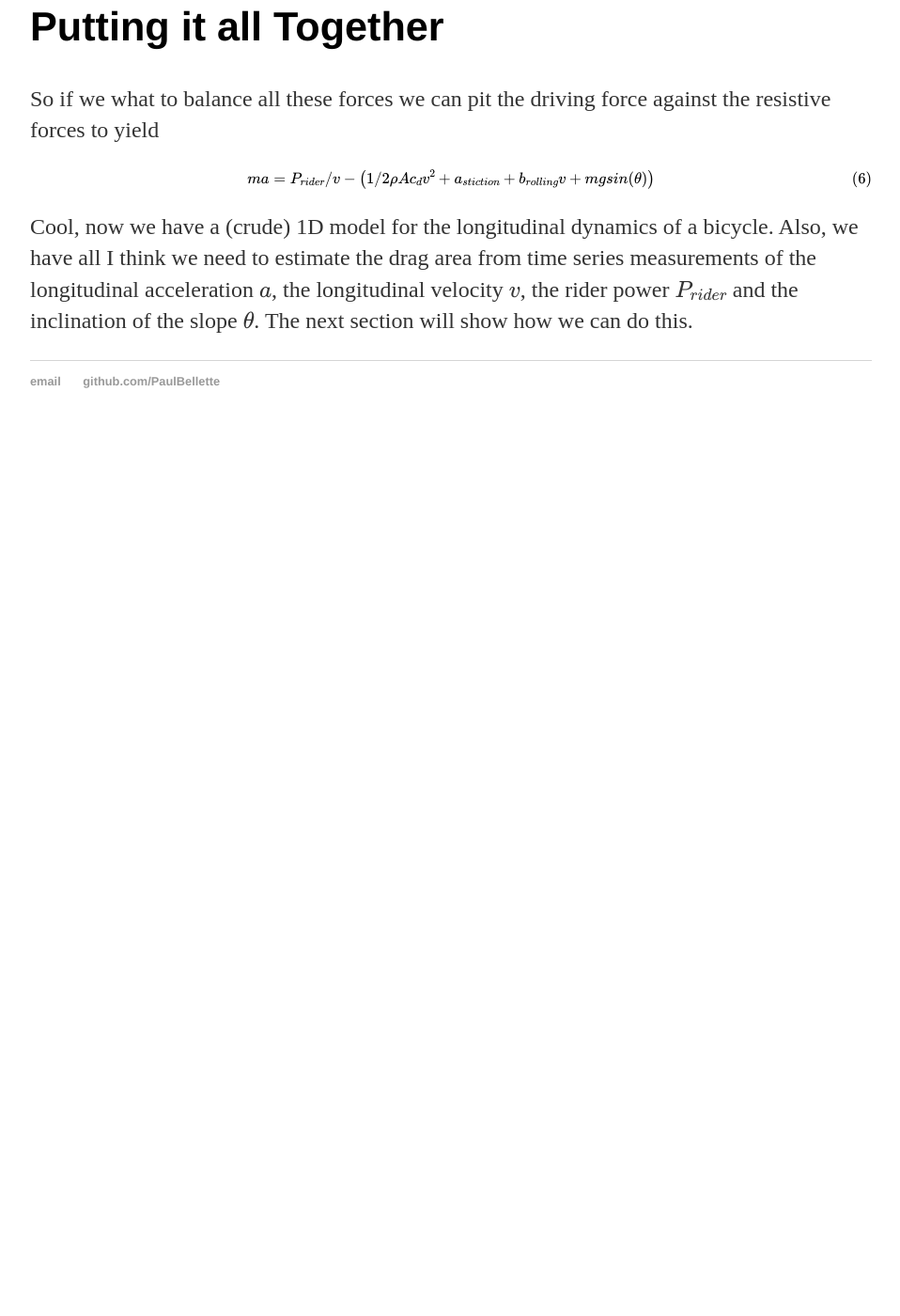
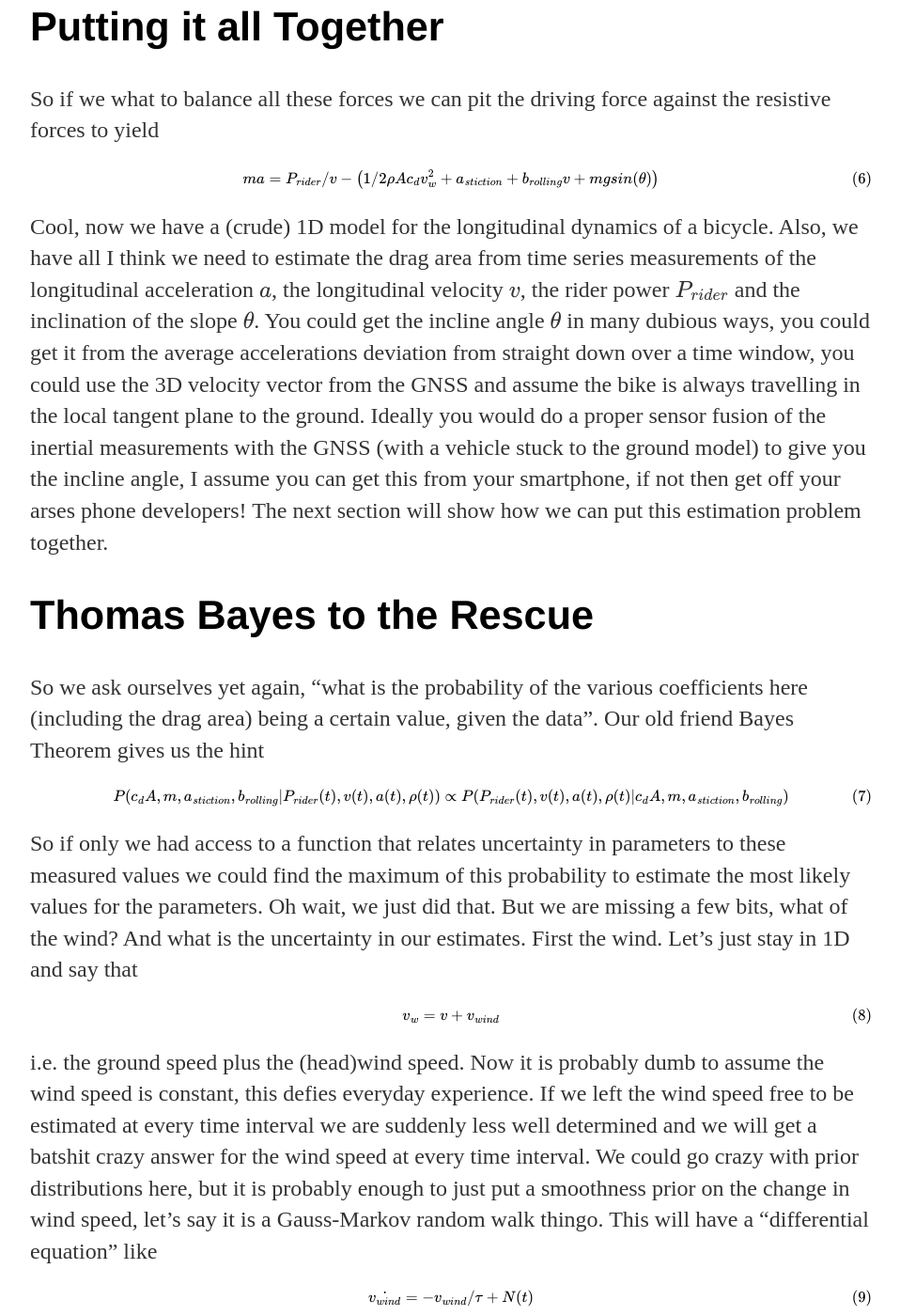
Before and after one commit to PaulBellette/PaulBellette.github.io, a Jekyll site: the page built from _posts/2018-07-15-BikeDrag.md, in a window 1280 px wide and 1400 px high, scrolled down 3118 px. Shown: the whole window at 94% size, without its empty margins (160-1118 px from the left). Built offline with Jekyll 4.4.1, drawn with Linux system fonts in a browser that asks for light colours; formulas are drawn with MathJax 3; before the commit the page ends 3593 px from its top, so only the background shows below that; some of the changed text lies outside the part shown.

Commit message:
More stuff, still not there. This is taking far too long for something so silly

```diff
--- a/_posts/2018-07-15-BikeDrag.md
+++ b/_posts/2018-07-15-BikeDrag.md
@@ -10,7 +10,7 @@ So I think we can all agree that (in Australia at least), road bicycles are a di
 
 I'm not going to say too much here for fear on embarrassing myself, but at high Reynolds Number the resistive force on a body in a fluid, $F_{drag}$, is reasonably approximated by the following function
 
-$$F_{drag} = 1/2 \rho A c_{d} v^2$$
+$$F_{drag} = 1/2 \rho A c_{d} v_{w}^2$$
 
 where $\rho$ is the density of the fluid, $A$ is the frontal area, $c_{d}$ is the "drag coefficient" and $v$ is the free stream velocity of the fluid (the speed far enough away to be undisturbed by having the thing in the flow). Cool beans. You can imagine that there is this magic coefficient that determines your drag based on your shape, except it sort of is more like a function of speed than a coefficient ewww. But anyway, let's pretend. You can see straight away that if you want less force of drag for a fixed speed you can alter either the air density (not practical), your frontal area (very, very practical, that's what tri-bars are all about) or you can lower your drag coefficient. It is often practical to lump the drag coefficient and frontal area into a "drag area". Bicycles (and Motorbikes) are an aerodynamic nightmare, they have a terrible drag coefficient. Mostly due to the giant monkey hanging off the back of them. There has been a lot of experimentation with various fairings on motorcycles historically, dustbin fairings had a lot of success in reducing the drag coefficient but were banned due to concerns about stability due to those interesting dynamics I alluded to earlier, stability in cross-winds and lack of range of motion for the steering. So your best bet for going fast is getting a small frontal area.
 
@@ -42,6 +42,31 @@ $$ F_{rider} = P_{rider}/v $$
 
 So if we what to balance all these forces we can pit the driving force against the resistive forces to yield
 
-$$ ma = P_{rider}/v - \left(1/2 \rho A c_{d}v^2 + a_{stiction} + b_{rolling}v + mgsin(\theta)\right) $$
+$$ ma = P_{rider}/v - \left(1/2 \rho A c_{d}v_{w}^2 + a_{stiction} + b_{rolling}v + mgsin(\theta)\right) $$
 
-Cool, now we have a (crude) 1D model for the longitudinal dynamics of a bicycle. Also, we have all I think we need to estimate the drag area from time series measurements of the longitudinal acceleration $a$, the longitudinal velocity $v$, the rider power $P_{rider}$ and the inclination of the slope $\theta$. The next section will show how we can do this.
+Cool, now we have a (crude) 1D model for the longitudinal dynamics of a bicycle. Also, we have all I think we need to estimate the drag area from time series measurements of the longitudinal acceleration $a$, the longitudinal velocity $v$, the rider power $P_{rider}$ and the inclination of the slope $\theta$. You could get the incline angle $\theta$ in many dubious ways, you could get it from the average accelerations deviation from straight down over a time window, you could use the 3D velocity vector from the GNSS and assume the bike is always travelling in the local tangent plane to the ground. Ideally you would do a proper sensor fusion of the inertial measurements with the GNSS (with a vehicle stuck to the ground model) to give you the incline angle, I assume you can get this from your smartphone, if not then get off your arses phone developers! The next section will show how we can put this estimation problem together.
+
+## Thomas Bayes to the Rescue
+
+So we ask ourselves yet again, "what is the probability of the various coefficients here (including the drag area) being a certain value, given the data". Our old friend Bayes Theorem gives us the hint
+
+$$ P(c_{d}A, m, a_{stiction}, b_{rolling} | P_{rider}(t), v(t), a(t), \rho (t)) \propto P( P_{rider}(t), v(t), a(t), \rho (t) | c_{d}A, m, a_{stiction}, b_{rolling} ) $$
+
+So if only we had access to a function that relates uncertainty in parameters to these measured values we could find the maximum of this probability to estimate the most likely values for the parameters. Oh wait, we just did that. But we are missing a few bits, what of the wind? And what is the uncertainty in our estimates. First the wind. Let's just stay in 1D and say that
+
+$$ v_{w} = v + v_{wind} $$
+
+i.e. the ground speed plus the (head)wind speed. Now it is probably dumb to assume the wind speed is constant, this defies everyday experience. If we left the wind speed free to be estimated at every time interval we are suddenly less well determined and we will get a batshit crazy answer for the wind speed at every time interval. We could go crazy with prior distributions here, but it is probably enough to just put a smoothness prior on the change in wind speed, let's say it is a Gauss-Markov random walk thingo. This will have a "differential equation" like
+
+$$ \dot{v_{wind}} = -v_{wind}/\tau + N(t) $$
+
+i.e. I have made a dubious proposal that the wind has some correlation time $\tau$, say 20 seconds I dunno, and it is driven by some noise process. It's probably fine, you can do better if you want to but it probably won't make a huge difference to the answer you get.
+Now is probably a good time to discretize everything in sight. We will get our acceleration, velocity, incline and power output at discrete time intervals. Annoyingly you will get them at different time intervals, but that is a practical detail for clever engineers who want to actually solve this problem, not just fuck around. Even more annoying, you won't actually measure these values directly, they will be voltages or some digital encoding of the signal. And you wont even be measuring what you think you are measuring, you will be measuring some change in strain over some time interval in some weird reference frame. Let's ignore all that stuff. Details for people really trying to do this properly to worry about. So the force balance equation is dead simple, so we just need to discretize the random walk in the wind speed. Because this is completely made up anyway and the signal discretization is smaller than the wind speed correlation time, $\tau$ (because I said so), we can do the old Euler approximation to the derivative and saying the driving force is normal of a known variance to get
+
+$$ v_{wind}_k+1 = (1 - \Delta t/\tau)v_{wind}_k  + N(0,\sigma) $$
+
+There is something messy about Stratanovich Integrals that means there is a $\sqrt(\Delta t)$ scaling on the variance (if you knew the "true" variance and wanted to work with different discretizations), let's ignore that. Too confusing. All the other measurements will have noise on them as well, which we will asssume is normal as well. Lumping it all together and putting into Bayes Theorem, maximizing the log likelihood etc (exercise left to reader) we will get a regularized (for the wind speed) nonlinear least squares problem.
+
+$$ \left\lVert f(c_{d}A, m, a_{stiction}, b_{rolling}, \mathbf{v_wind}, \mathbf{v}, \mathbf{a}, \mathbf{P}, \mathbf{\rho}) \right\rVert_{2}^{2} + \lambda \sum_{i=1}^n-1 (v_{wind}_i+1  - (1 - \Delta t/\tau)v_{wind}_i)^2 $$
+
+Cool beans. The only gremlin that is immediately apparent is the $P/v$ term, it is likely to be very unreliable when the speed is slow, so let's not estimate those bits. In the next section I will show how you might solve this in code with a deliberately misleading example.
```
